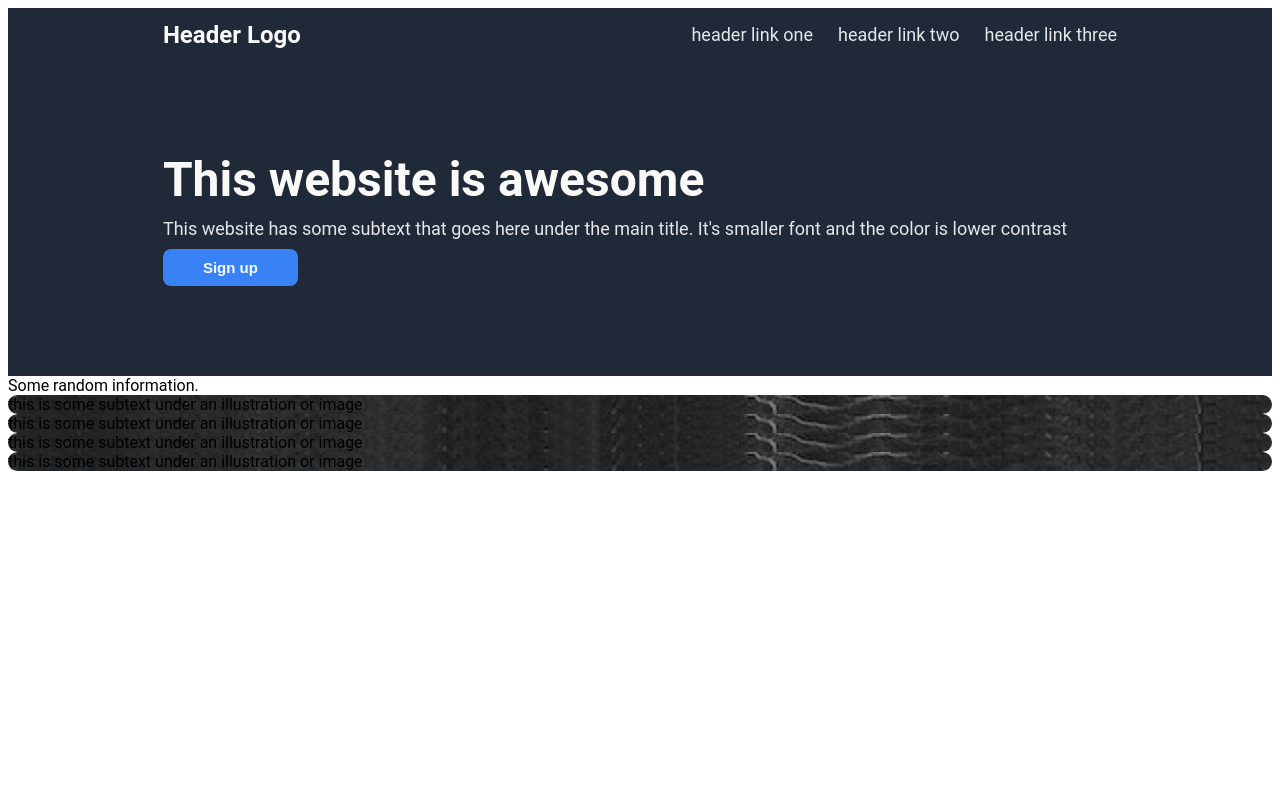
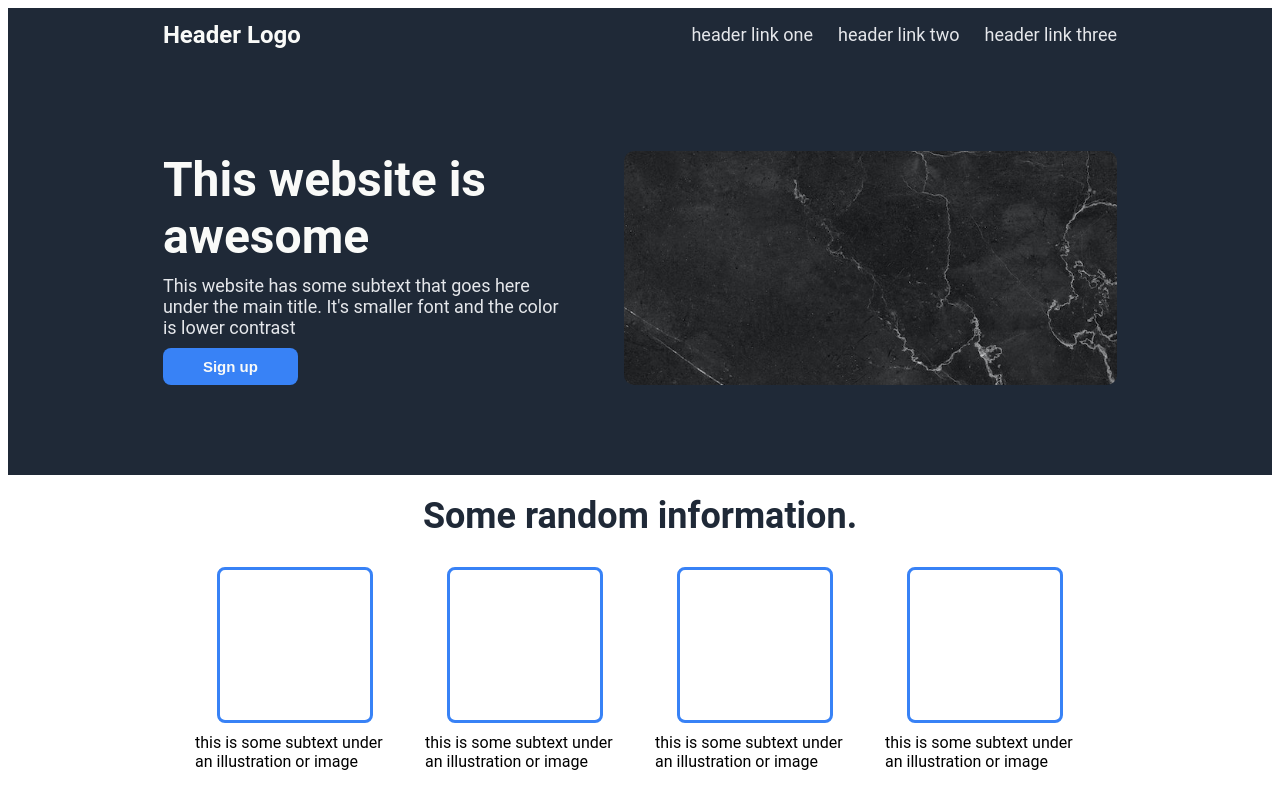
Before and after one commit to joelstoppa/odin-landingpage, a plain HTML site: page index.html in a window 1280 px wide. Drawn offline with Linux system fonts and the light colour scheme.

Commit message:
Add basic structure to second section

```diff
--- a/styles.css
+++ b/styles.css
@@ -1,8 +1,6 @@
 body {
     font-family: Roboto, sans-serif;
 }
-
-
 
 a {
     font-size: 18px;
@@ -83,10 +81,53 @@ button {
 }
 
 
-.container {
+.imgcontainer {
     border-radius: 10px;
     background: url(./image.jpg);
     background-size: cover;
     flex: 1.2;
 
 }
+
+.second-section {
+    background-color: #ffff;
+    display: flex;
+    align-items: center;
+    justify-content: center;
+    padding: 20px;
+}
+
+.second-content {
+    display: flex;
+    flex-direction: column;
+    gap: 30px;
+}
+
+.second-top {
+    font-size: 36px;
+    font-weight: bolder;
+    color: #1f2937;
+    display: flex;
+    justify-content: center;
+}
+
+.second-bot {
+    display: flex;
+    justify-content: space-evenly;
+    gap: 30px;
+}
+
+.square {
+    width: 150px;
+    height: 150px;
+    border: 3px solid #3882f6;
+    border-radius: 8px;
+}
+
+.container {
+    display: flex;
+    flex-direction: column;
+    align-items: center;
+    width: 200px;
+    gap: 10px;
+}
```
